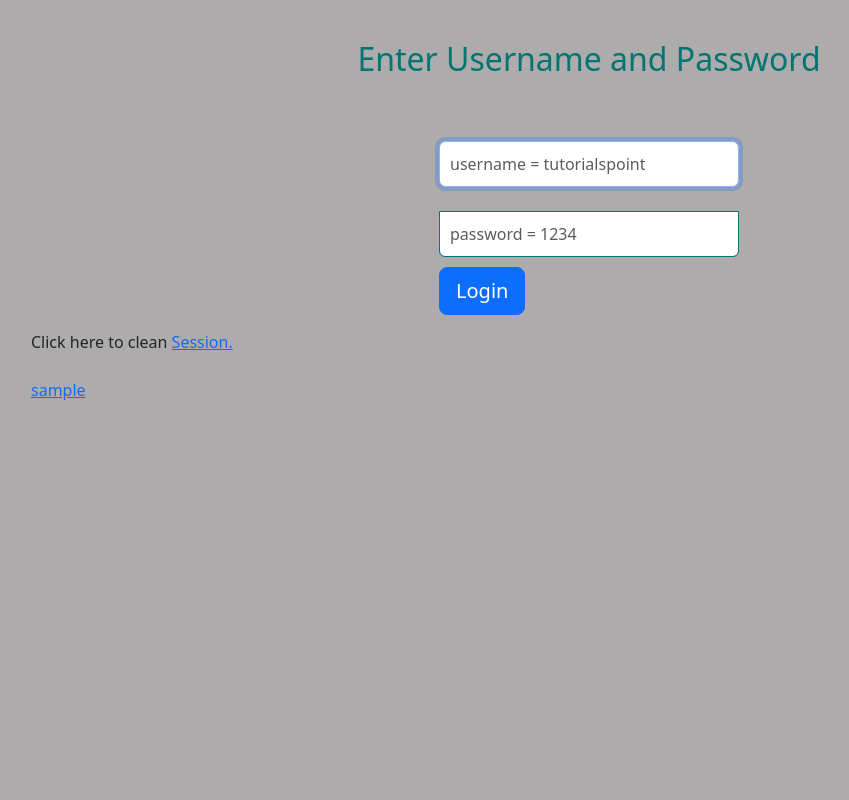
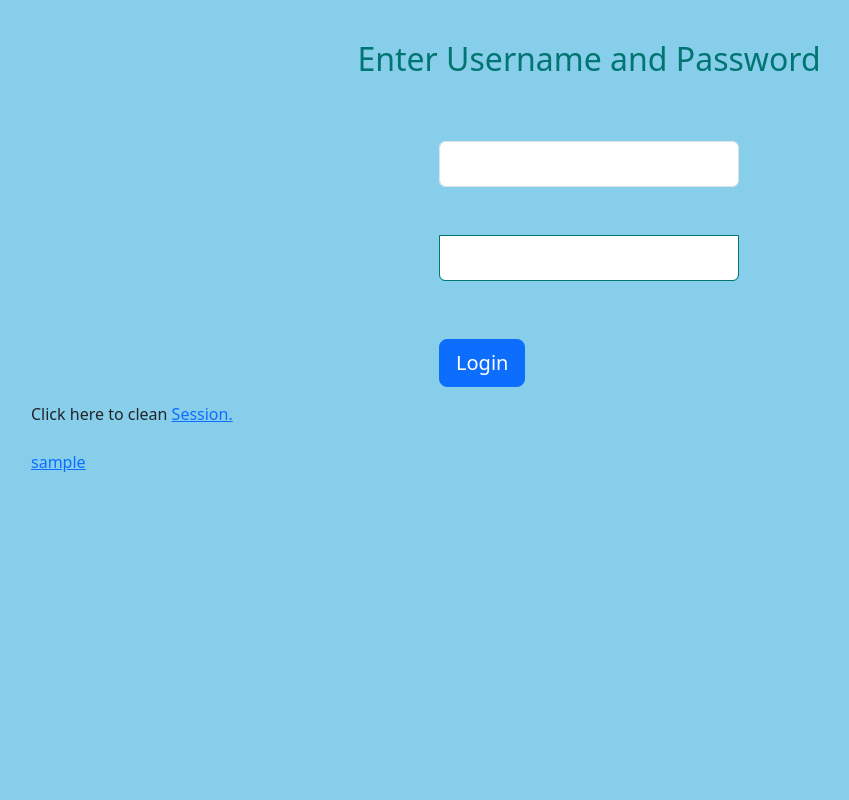
Before and after one commit to jedan2506/WT-Exercises, a PHP site: page /Exercise5/ll.php in a window 1280 px wide. Shown: the whole page, without its empty margins (51-900 px from the left). Run offline with PHP 8.4, Linux system fonts and the light colour scheme; the visitor is signed in with stand-in values (Sample User, id 1); some libraries are stand-ins or nearby versions.

Commit message:
Update ll.php

```diff
--- a/Exercise5/ll.php
+++ b/Exercise5/ll.php
@@ -8,7 +8,7 @@
          body {
             padding-top: 40px;
             padding-bottom: 40px;
-            background-color: #ADABAB;
+            background-color: skyblue;
          }
 
          .form-signin {
@@ -86,7 +86,7 @@
                }
                else
                {
-                  $msg = 'Wrong username or password';
+                  echo "<script> alert('Wrong username or password'); </script>";
                   $_SESSION['valid'] = '';
                   $_SESSION['timeout'] = '';
                   $_SESSION['username'] = '';
@@ -97,17 +97,11 @@
 
       <div class = "container">
 
-         <form class = "form-signin" role = "form"
-            action = "<?php echo htmlspecialchars($_SERVER['PHP_SELF']);
-            ?>" method = "post">
+         <form class = "form-signin" role = "form" action = "<?php echo htmlspecialchars($_SERVER['PHP_SELF']);?>" method = "post">
             <h4 class = "form-signin-heading"><?php echo $msg; ?></h4>
-            <input type = "text" class = "form-control"
-               name = "username" placeholder = "username = tutorialspoint"
-               required autofocus></br>
-            <input type = "password" class = "form-control"
-               name = "password" placeholder = "password = 1234" required>
-            <button class = "btn btn-lg btn-primary btn-block" type = "submit"
-               name = "login">Login</button>
+            <input type = "text" class = "form-control" name = "username"><br><br>
+            <input type = "password" class = "form-control" name = "password"><br><br>
+            <button class = "btn btn-lg btn-primary btn-block" type = "submit" name = "login">Login</button>
          </form>
 
          Click here to clean <a href = "logout.php" tite = "Logout">Session.<br><br>
```
